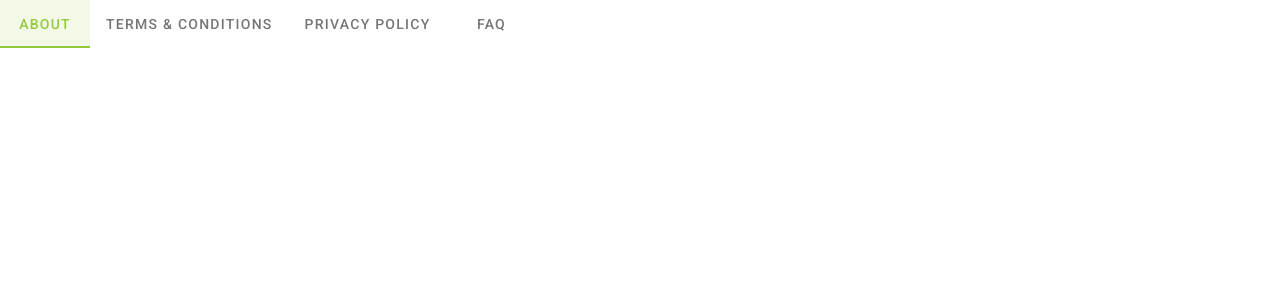
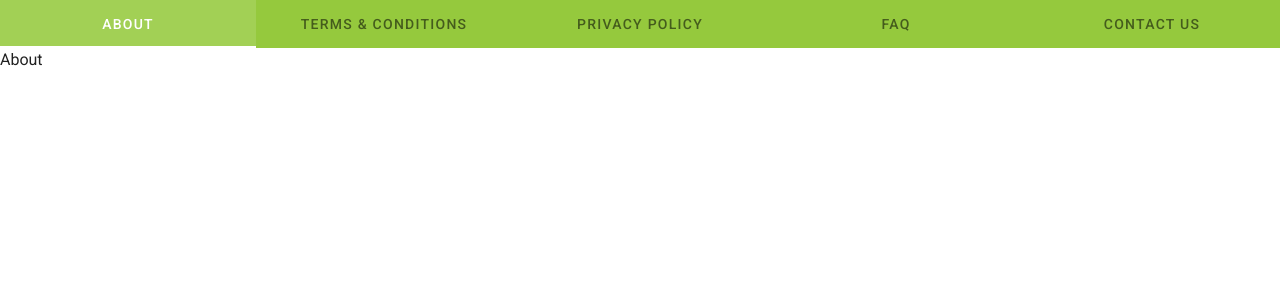
Before and after one commit to E-Drives/E-Drives, a Nuxt app: page /about in a window 1280 px wide. Shown: the top 300 px of the page. Built offline with nearby package versions, Linux system fonts and the light colour scheme.

Commit message:
set up tab bar for about page

```diff
--- a/components/about/tabbar.vue
+++ b/components/about/tabbar.vue
@@ -1,14 +1,23 @@
 <template>
-  <v-tabs>
-    <v-tab>About</v-tab>
-    <v-tab>Terms & Conditions</v-tab>
-    <v-tab>Privacy Policy</v-tab>
-    <v-tab>FAQ</v-tab>
-  </v-tabs>
+  <div>
+    <v-tabs background-color="primary" fixed-tabs>
+      <v-tab>About</v-tab>
+      <v-tab>Terms & Conditions</v-tab>
+      <v-tab>Privacy Policy</v-tab>
+      <v-tab>FAQ</v-tab>
+      <v-tab>Contact Us</v-tab>
+
+      <v-tab-item>About</v-tab-item>
+      <v-tab-item>Terms & Conditions</v-tab-item>
+      <v-tab-item>Privacy Policy</v-tab-item>
+      <v-tab-item>FAQ</v-tab-item>
+      <v-tab-item>Contact Us</v-tab-item>
+    </v-tabs>
+  </div>
 </template>
 
 <script>
 export default {
-  name: 'tabbar'
-}
+  name: "tabbar"
+};
 </script>
```
